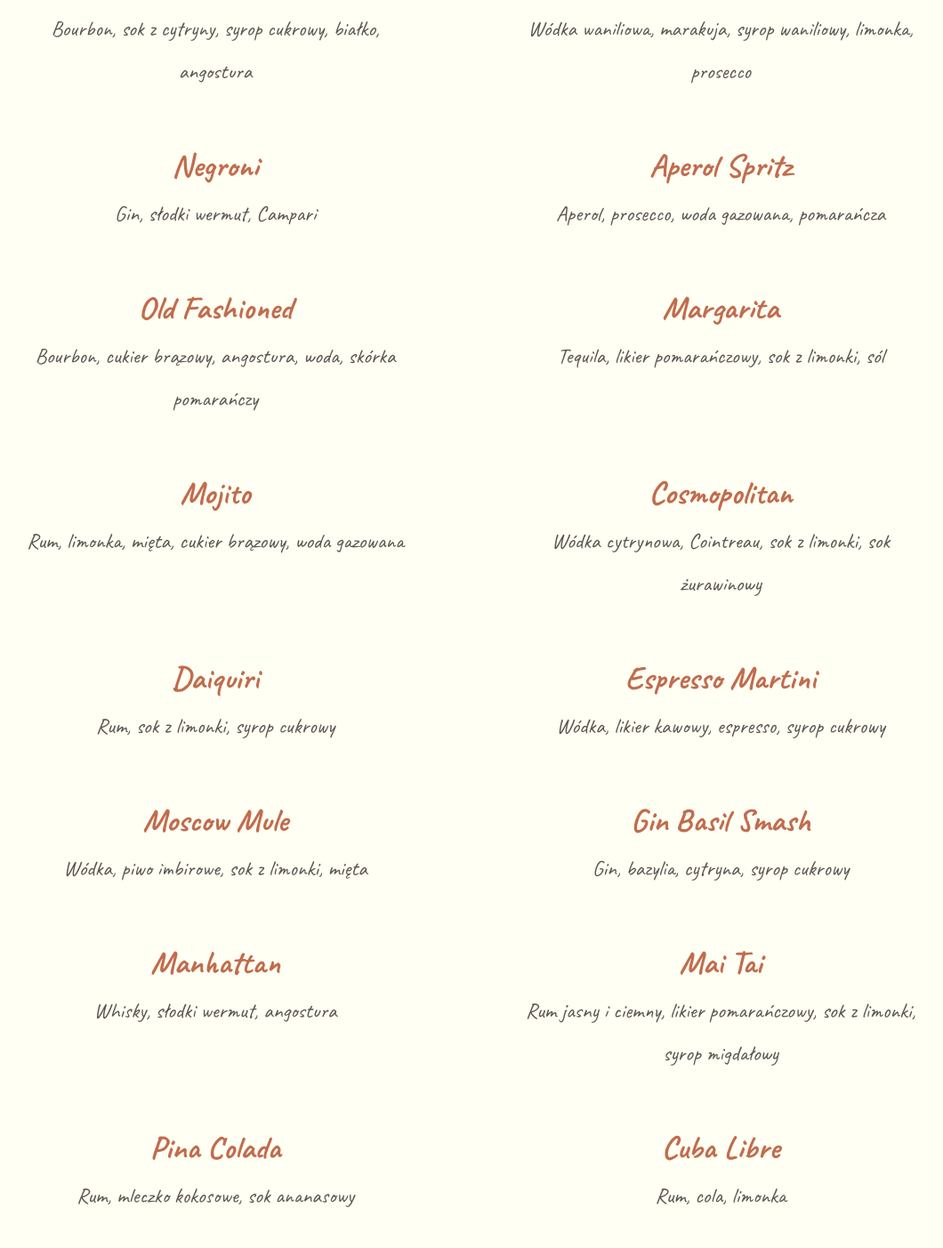
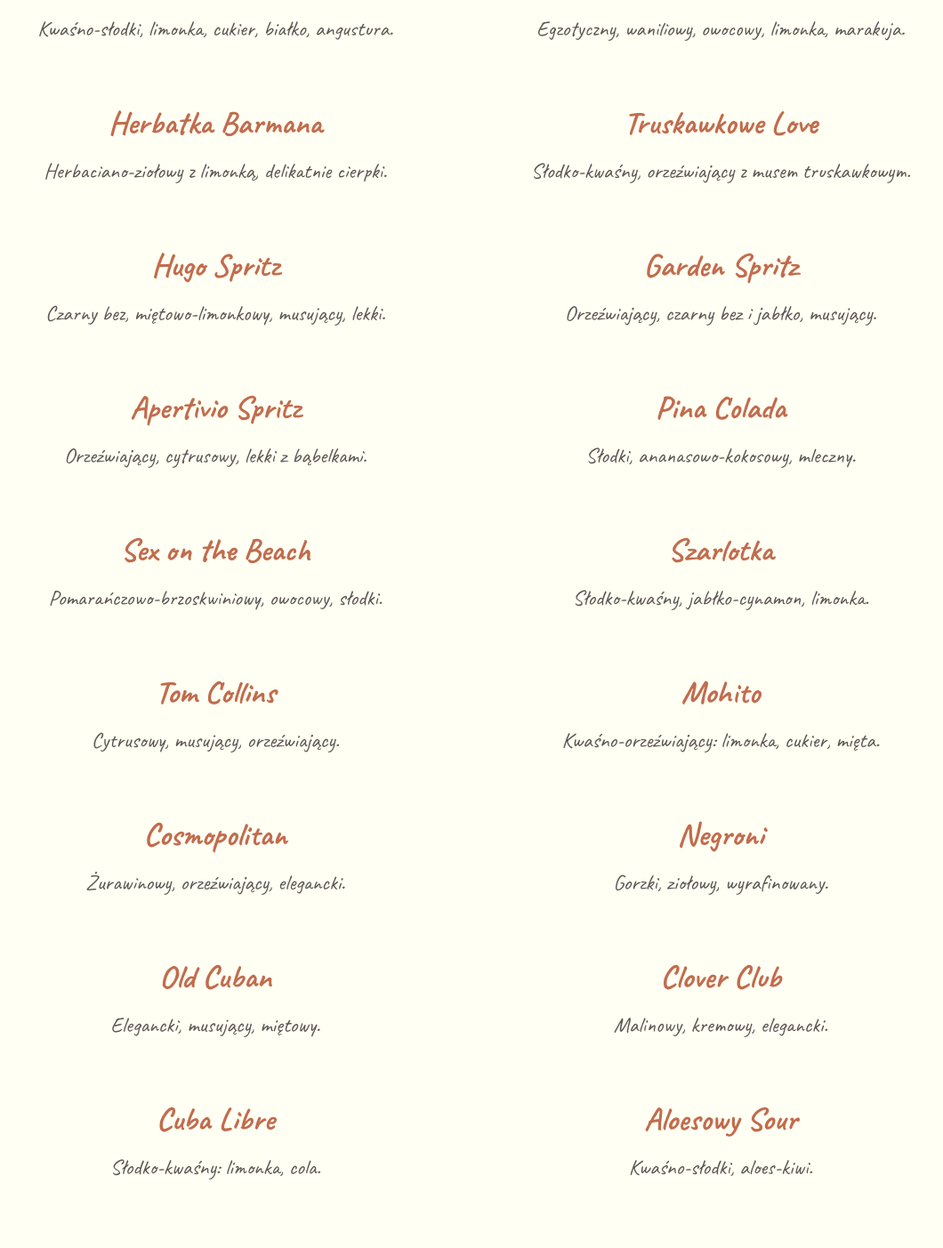
Before and after one commit to piotrmozdzen/moment, a Next.js app: page /baza-koktajli in a window 1280 px wide. Shown: the part 1093-2496 px from the top of the page at 89% size, without its empty margins (114-1174 px from the left). Built offline with nearby package versions, Linux system fonts and the light colour scheme; a web font is replaced by a local one.

Commit message:
Update cocktail base menu items and reorder for visual balance

```diff
--- a/components/cocktail-base-hero.tsx
+++ b/components/cocktail-base-hero.tsx
@@ -7,106 +7,39 @@ import { ArrowLeft } from "lucide-react"; // Added ArrowLeft
 export function CocktailBaseHero() {
     // Single view - displaying all 20 cocktails in a 2-column grid
     const cocktails = [
-        // 1. Whisky Sour
-        {
-            name: "Whisky Sour",
-            ingredients: "Bourbon, sok z cytryny, syrop cukrowy, białko, angostura"
-        },
-        // 2. Pornstar Martini
-        {
-            name: "Pornstar Martini",
-            ingredients: "Wódka waniliowa, marakuja, syrop waniliowy, limonka, prosecco"
-        },
-        // 3. Negroni
-        {
-            name: "Negroni",
-            ingredients: "Gin, słodki wermut, Campari"
-        },
-        // 4. Aperol Spritz
-        {
-            name: "Aperol Spritz",
-            ingredients: "Aperol, prosecco, woda gazowana, pomarańcza"
-        },
-        // 5. Old Fashioned
-        {
-            name: "Old Fashioned",
-            ingredients: "Bourbon, cukier brązowy, angostura, woda, skórka pomarańczy"
-        },
-        // 6. Margarita
-        {
-            name: "Margarita",
-            ingredients: "Tequila, likier pomarańczowy, sok z limonki, sól"
-        },
-        // 7. Mojito
-        {
-            name: "Mojito",
-            ingredients: "Rum, limonka, mięta, cukier brązowy, woda gazowana"
-        },
-        // 8. Cosmopolitan
-        {
-            name: "Cosmopolitan",
-            ingredients: "Wódka cytrynowa, Cointreau, sok z limonki, sok żurawinowy"
-        },
-        // 9. Daiquiri
-        {
-            name: "Daiquiri",
-            ingredients: "Rum, sok z limonki, syrop cukrowy"
-        },
-        // 10. Espresso Martini
-        {
-            name: "Espresso Martini",
-            ingredients: "Wódka, likier kawowy, espresso, syrop cukrowy"
-        },
-        // 11. Moscow Mule
-        {
-            name: "Moscow Mule",
-            ingredients: "Wódka, piwo imbirowe, sok z limonki, mięta"
-        },
-        // 12. Gin Basil Smash
-        {
-            name: "Gin Basil Smash",
-            ingredients: "Gin, bazylia, cytryna, syrop cukrowy"
-        },
-        // 13. Manhattan
-        {
-            name: "Manhattan",
-            ingredients: "Whisky, słodki wermut, angostura"
-        },
-        // 14. Mai Tai
-        {
-            name: "Mai Tai",
-            ingredients: "Rum jasny i ciemny, likier pomarańczowy, sok z limonki, syrop migdałowy"
-        },
-        // 15. Pina Colada
-        {
-            name: "Pina Colada",
-            ingredients: "Rum, mleczko kokosowe, sok ananasowy"
-        },
-        // 16. Cuba Libre
-        {
-            name: "Cuba Libre",
-            ingredients: "Rum, cola, limonka"
-        },
-        // 17. Tom Collins
-        {
-            name: "Tom Collins",
-            ingredients: "Gin, sok z cytryny, syrop cukrowy, woda gazowana"
-        },
-        // 18. Long Island Iced Tea
-        {
-            name: "Long Island Iced Tea",
-            ingredients: "Wódka, tequila, rum, gin, Cointreau, sok z cytryny, cola"
-        },
-        // 19. Amaretto Sour
-        {
-            name: "Amaretto Sour",
-            ingredients: "Likier Amaretto, sok z cytryny, syrop cukrowy, białko"
-        },
-        // 20. Bloody Mary
-        {
-            name: "Bloody Mary",
-            ingredients: "Wódka, sok pomidorowy, przyprawy, seler naciowy"
-        },
+        // Longest descriptions
+        { name: "Sour", ingredients: "Kwaśno-słodki, limonka, cukier, białko, angustura." },
+        { name: "Pornstar Martini", ingredients: "Egzotyczny, waniliowy, owocowy, limonka, marakuja." },
+
+        { name: "Herbatka Barmana", ingredients: "Herbaciano-ziołowy z limonką, delikatnie cierpki." },
+        { name: "Truskawkowe Love", ingredients: "Słodko-kwaśny, orzeźwiający z musem truskawkowym." },
+
+        { name: "Hugo Spritz", ingredients: "Czarny bez, miętowo-limonkowy, musujący, lekki." },
+        { name: "Garden Spritz", ingredients: "Orzeźwiający, czarny bez i jabłko, musujący." },
+
+        // Medium descriptions
+        { name: "Apertivio Spritz", ingredients: "Orzeźwiający, cytrusowy, lekki z bąbelkami." },
+        { name: "Pina Colada", ingredients: "Słodki, ananasowo-kokosowy, mleczny." },
+
+        { name: "Sex on the Beach", ingredients: "Pomarańczowo-brzoskwiniowy, owocowy, słodki." },
+        { name: "Szarlotka", ingredients: "Słodko-kwaśny, jabłko-cynamon, limonka." },
+
+        { name: "Tom Collins", ingredients: "Cytrusowy, musujący, orzeźwiający." },
+        { name: "Mohito", ingredients: "Kwaśno-orzeźwiający: limonka, cukier, mięta." },
+
+        // Shorter descriptions
+        { name: "Cosmopolitan", ingredients: "Żurawinowy, orzeźwiający, elegancki." },
+        { name: "Negroni", ingredients: "Gorzki, ziołowy, wyrafinowany." },
+
+        { name: "Old Cuban", ingredients: "Elegancki, musujący, miętowy." },
+        { name: "Clover Club", ingredients: "Malinowy, kremowy, elegancki." },
+
+        { name: "Cuba Libre", ingredients: "Słodko-kwaśny: limonka, cola." },
+        { name: "Aloesowy Sour", ingredients: "Kwaśno-słodki, aloes-kiwi." },
+
+        // Shortest
+        { name: "Mango Tango", ingredients: "Słodki, mango-pomarańcza." },
+        { name: "Tiki Paradise", ingredients: "Słodki, ananasowo-morelowy." },
     ];
 
     return (
@@ -180,7 +113,7 @@ export function CocktailBaseHero() {
                                 <div className="mt-16 w-full max-w-2xl mx-auto text-center space-y-6">
                                     <div className="w-full h-px bg-[#c16c4d]/30"></div>
                                     <p className="font-caveat text-[#c16c4d] font-bold text-2xl md:text-3xl">
-                                        * Dostępne również w wersji bezalkoholowej (mocktail)
+                                        * Dostępne również w wersji bezalkoholowej
                                     </p>
                                 </div>
 
```
